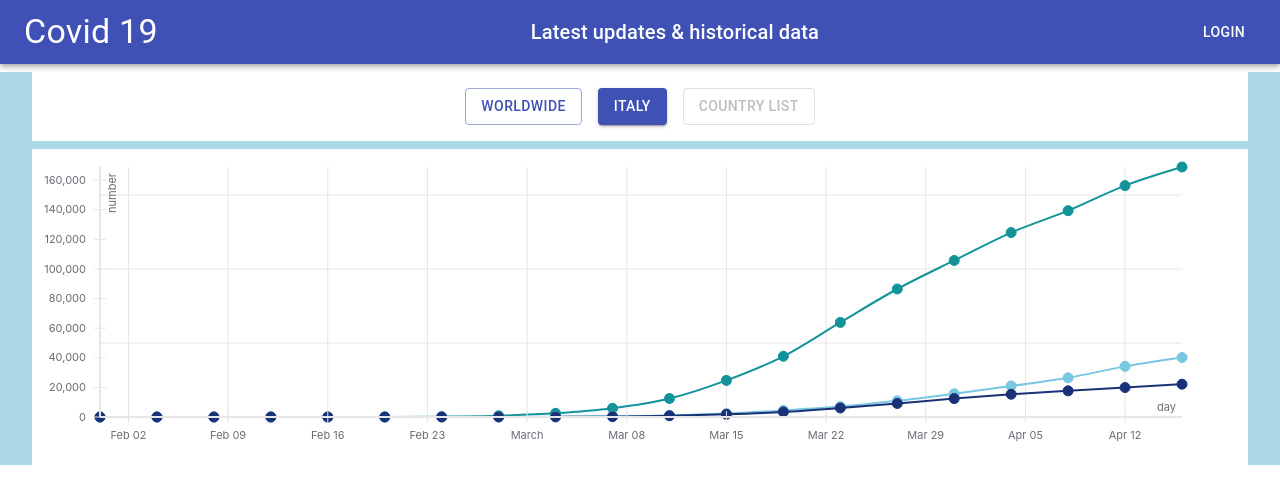
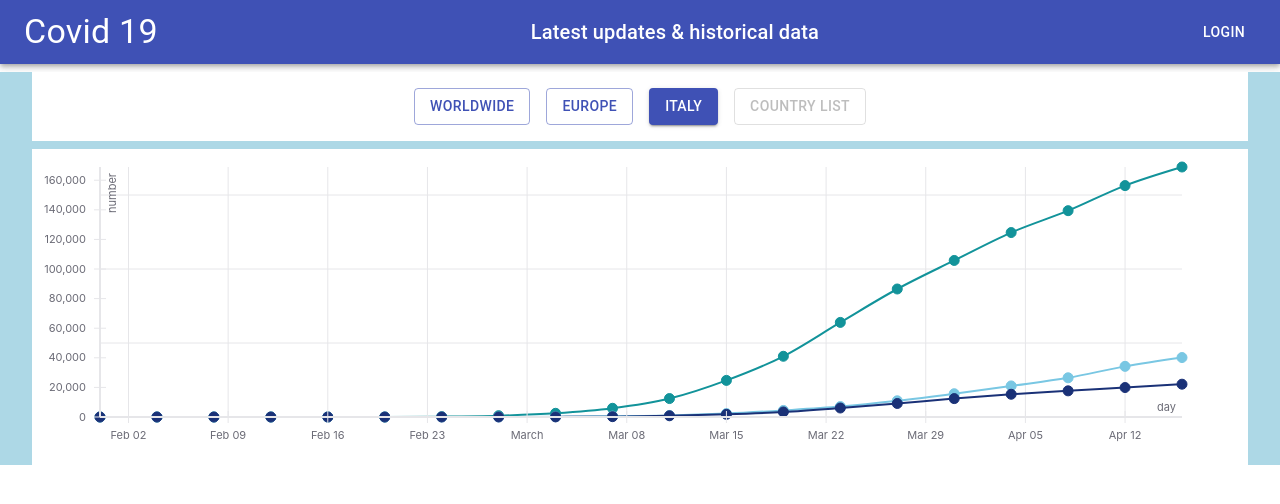
Before and after one commit to gianlucabaldin/covid19, a React (Create React App) app: page / in a window 1280 px wide. Shown: the top 504 px of the page. Built offline with nearby package versions, Linux system fonts and the light colour scheme.

Commit message:
added Europe button

```diff
--- a/src/component/NavButtons.jsx
+++ b/src/component/NavButtons.jsx
@@ -19,6 +19,11 @@ const NavButtons = () => {
         </Button>
       </Box>
       <Box m={1}>
+        <Button variant="outlined" color="primary">
+          Europe
+        </Button>
+      </Box>
+      <Box m={1}>
         <Button variant="contained" color="primary">
           Italy
         </Button>
```
